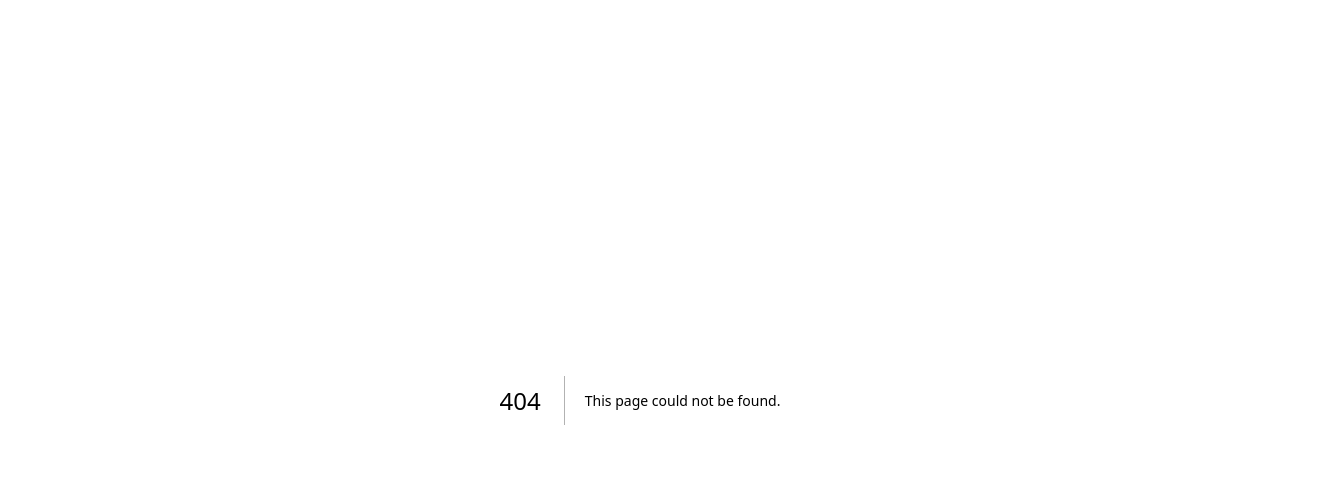
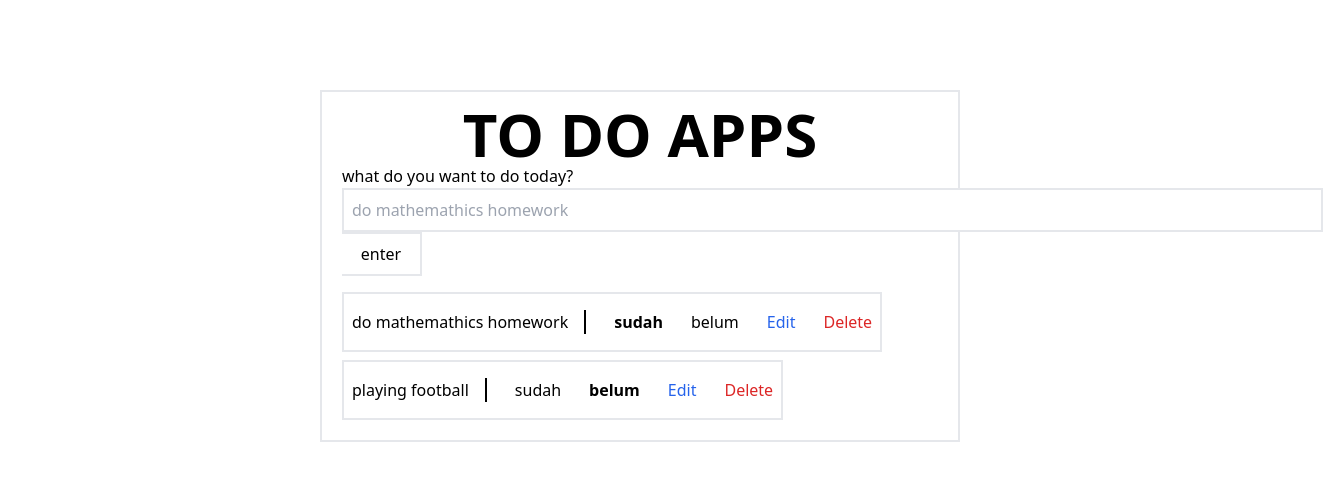
Before and after one commit to pryy17/learning-typescript, a Next.js app: page /todo in a window 1280 px wide. Before the commit this address had no page. Shown: the top 480 px of the page, 1323 px wide, since content can reach past the window. Built offline with nearby package versions, Linux system fonts and the light colour scheme.

Commit message:
first commit

```diff
--- /dev/null
+++ b/pages/todo/index.tsx
@@ -0,0 +1,187 @@
+import { type } from "os";
+import React, { ComponentProps, FC, useState } from "react";
+
+type ContainerProps = ComponentProps<"div">;
+type listTask = {
+  id: string | number;
+  name: string;
+  isCompleted: boolean;
+};
+type taskEditActive = {
+  id: string | number;
+  status: boolean;
+};
+
+const Todo: FC<ContainerProps> = ({ className, children, ...props }) => {
+  const [listTask, setListTask] = useState<listTask[]>([
+    {
+      id: 1,
+      name: "do mathemathics homework",
+      isCompleted: true,
+    },
+    {
+      id: 2,
+      name: "playing football",
+      isCompleted: false,
+    },
+  ]);
+  const [task, setTask] = useState<string>("");
+  const [editTask, setEditTask] = useState<string>("");
+  const [isEdit, setIsEdit] = useState<taskEditActive>({
+    id: "",
+    status: false,
+  });
+
+  const handleChange = (e: React.FormEvent<HTMLInputElement>) => {
+    setTask(e.target.value);
+  };
+
+  const handleChangeEdit = (e: React.FormEvent<HTMLInputElement>) => {
+    setEditTask(e.target.value);
+  };
+
+  const handleSaveEdit = (id: string | number) => {
+    if (editTask !== "") {
+      const newTask: listTask[] = listTask.map((item) =>
+        item.id == id ? { ...item, name: editTask } : { ...item }
+      );
+      setListTask(newTask);
+      setEditTask("");
+    }
+
+    setIsEdit({ id, status: false });
+  };
+
+  const handleSubmit = (e: React.FormEvent<HTMLInputElement>) => {
+    e.preventDefault();
+    let newTask: listTask = {
+      id: Math.random(),
+      name: task,
+      isCompleted: false,
+    };
+    setListTask([...listTask, newTask]);
+    setTask("");
+  };
+
+  const handleDelete = (id: string | number) => {
+    const newTask: listTask[] = listTask.filter((item) => {
+      return item.id !== id;
+    });
+    setListTask(newTask);
+  };
+
+  const handleCompleted = (id: string | number) => {
+    const newTask: listTask[] = listTask.map((item) =>
+      item.id == id ? { ...item, isCompleted: !item.isCompleted } : { ...item }
+    );
+    setListTask(newTask);
+    console.log(newTask);
+    console.log(listTask);
+  };
+
+  return (
+    <div
+      {...props}
+      className={`${className}flex-col items-center w-[50%] mt-[7%] mx-auto border-2 px-5 py-3`}
+    >
+      <h1 className="text-6xl font-bold text-center">TO DO APPS</h1>
+      <div>
+        <form className="text-left" onSubmit={handleSubmit}>
+          <div>
+            <label>what do you want to do today?</label>
+            <br />
+            <input
+              type="text"
+              name="todo"
+              placeholder="do mathemathics homework"
+              className="border-2 ps-2 py-2"
+              size={100}
+              onChange={handleChange}
+              value={task}
+            />
+            <button className="text-center w-20 border-2 py-2 border-l-0">
+              enter
+            </button>
+          </div>
+        </form>
+      </div>
+      <div className="mt-4">
+        {listTask?.map((item) => (
+          <div key={item.id} className="flex w-fit border-2 py-4 px-2 mb-2">
+            {isEdit.status && isEdit.id == item.id ? (
+              <form>
+                <input
+                  className="border-2"
+                  type="text"
+                  name={item.name}
+                  defaultValue={item.name}
+                  onChange={handleChangeEdit}
+                />
+              </form>
+            ) : (
+              <h2 className="border-r-2 border-black pr-4">{item.name}</h2>
+            )}
+            <div className="flex justify-between ml-7">
+              <p
+                className={`mr-7 cursor-pointer ${
+                  item.isCompleted ? "font-bold" : ""
+                }`}
+                onClick={() => {
+                  handleCompleted(item.id);
+                }}
+              >
+                sudah
+              </p>
+              <p
+                className={`mr-7 cursor-pointer ${
+                  item.isCompleted ? "" : "font-bold"
+                }`}
+                onClick={() => {
+                  handleCompleted(item.id);
+                }}
+              >
+                belum
+              </p>
+
+              <div>
+                {isEdit.status && isEdit.id == item.id ? (
+                  <p
+                    className="text-blue-600 mr-7 cursor-pointer"
+                    onClick={() => {
+                      handleSaveEdit(item.id);
+                    }}
+                  >
+                    save
+                  </p>
+                ) : (
+                  <p
+                    className="text-blue-600 mr-7 cursor-pointer"
+                    onClick={() => {
+                      setIsEdit({
+                        id: item.id,
+                        status: true,
+                      });
+                    }}
+                  >
+                    Edit
+                  </p>
+                )}
+              </div>
+
+              <p
+                className="text-red-600 cursor-pointer"
+                onClick={() => {
+                  handleDelete(item.id);
+                }}
+              >
+                Delete
+              </p>
+            </div>
+          </div>
+        ))}
+      </div>
+    </div>
+  );
+};
+
+export default Todo;
```
